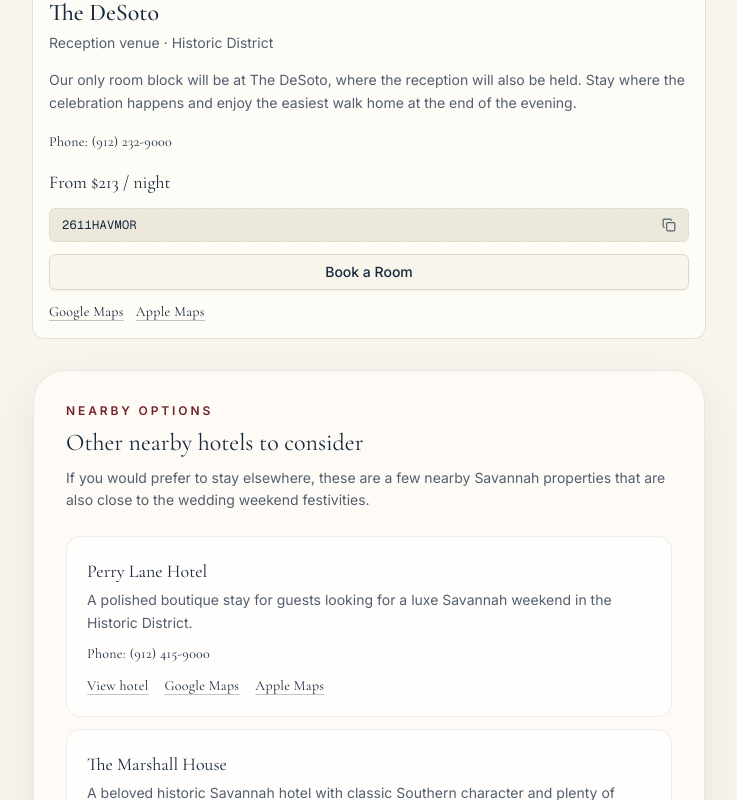
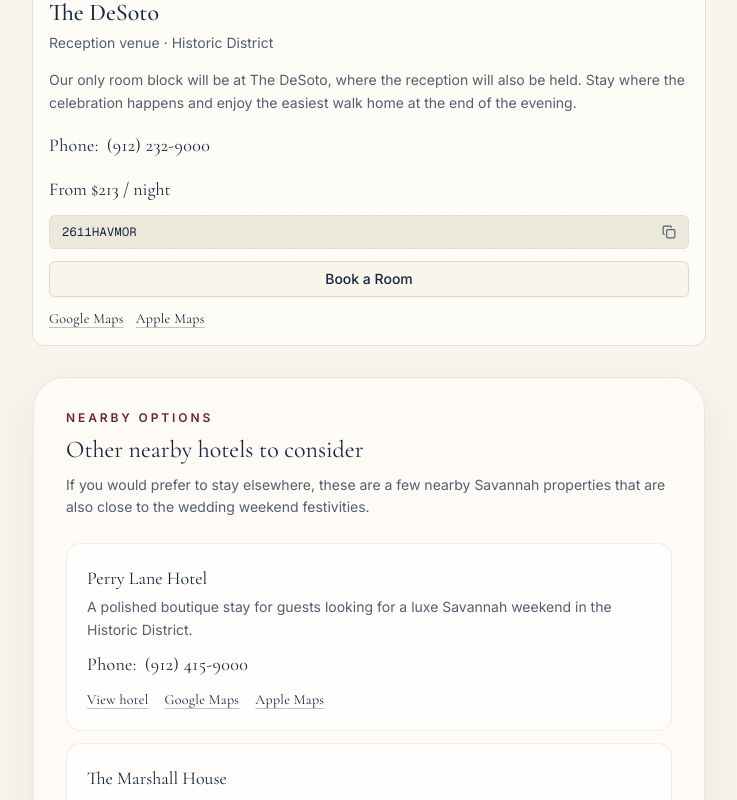
Before and after one commit to Bmorrissey34/WeddingPage, a Next.js app: page /travel in a window 1280 px wide. Shown: the part 1240-2040 px from the top of the page, without its empty margins (271-1008 px from the left). Built offline with nearby package versions, Linux system fonts and the light colour scheme; no server answers.

Commit message:
changing font sizes

```diff
--- a/app/travel/page.tsx
+++ b/app/travel/page.tsx
@@ -90,8 +90,8 @@ export default function TravelPage() {
                 {hotelBlock.note}
               </p>
               {hotelBlock.phone ? (
-                <p className="text-sm text-muted-foreground">
-                  <span className="font-serif tracking-[0.02em] text-foreground">Phone:</span>{" "}
+                <p className="flex flex-wrap items-baseline gap-x-2 gap-y-1 text-base text-muted-foreground sm:text-lg">
+                  <span className="font-serif tracking-[0.02em] text-foreground">Phone:</span>
                   <span className="font-serif tracking-[0.02em] text-foreground">{hotelBlock.phone}</span>
                 </p>
               ) : null}
@@ -154,8 +154,8 @@ export default function TravelPage() {
                   <h4 className="font-serif text-lg text-foreground">{hotel.name}</h4>
                   <p className="mt-1 text-sm leading-relaxed text-muted-foreground">{hotel.note}</p>
                   {hotel.phone ? (
-                    <p className="mt-2 text-sm text-muted-foreground">
-                      <span className="font-serif tracking-[0.02em] text-foreground">Phone:</span>{" "}
+                    <p className="mt-2 flex flex-wrap items-baseline gap-x-2 gap-y-1 text-base text-muted-foreground sm:text-lg">
+                      <span className="font-serif tracking-[0.02em] text-foreground">Phone:</span>
                       <span className="font-serif tracking-[0.02em] text-foreground">{hotel.phone}</span>
                     </p>
                   ) : null}
```
